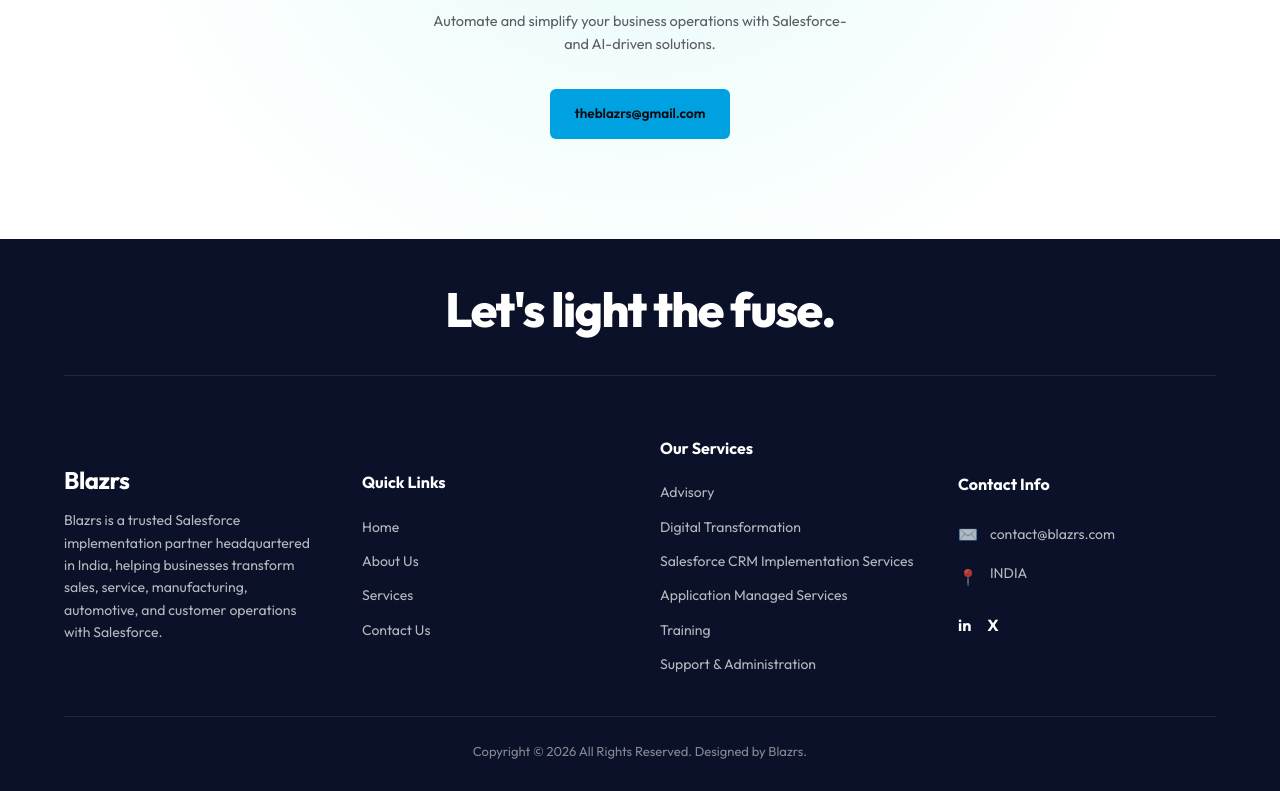
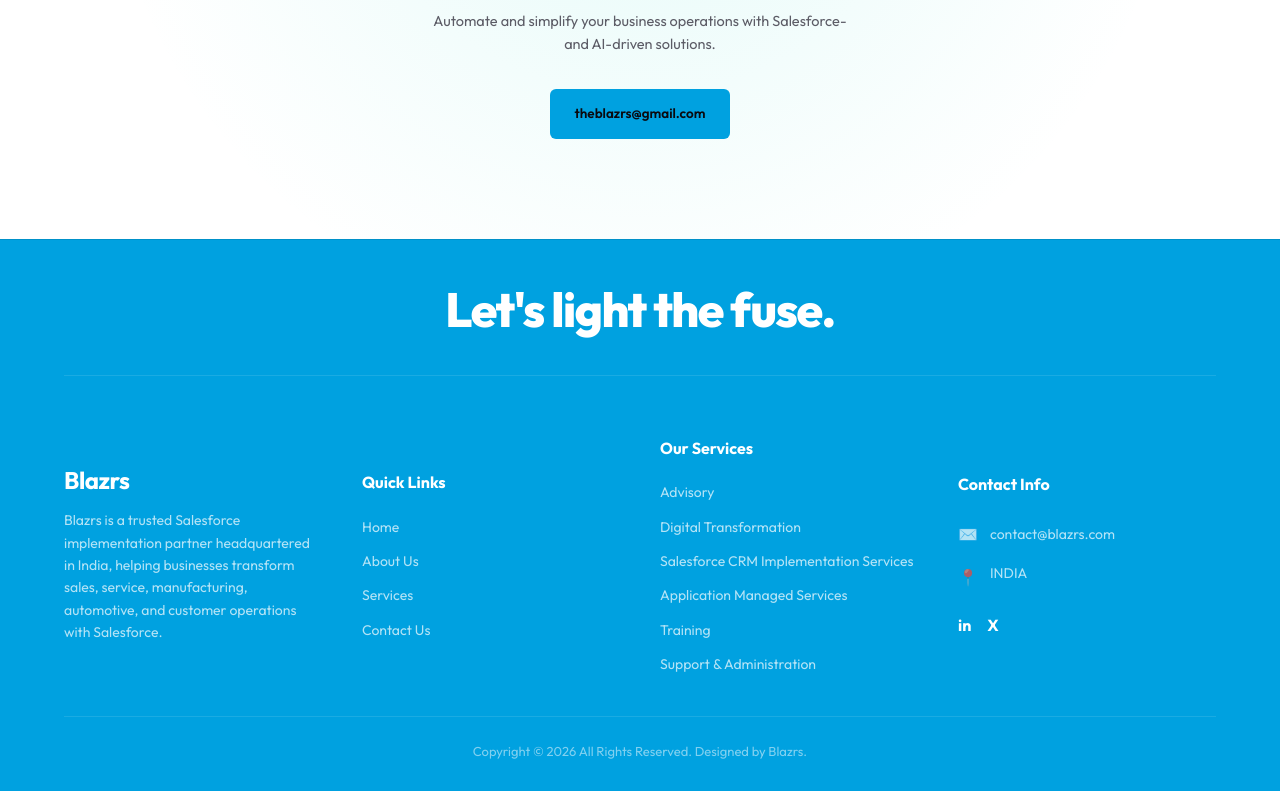
Before and after one commit to YashParkhi07/blazrs, a website: page index.html in a window 1280 px wide. Shown: the part 1496-2287 px from the top of the page. Drawn offline with Linux system fonts and the light colour scheme.

Commit message:
Update footer background color to #00A1E0

```diff
--- a/styles.css
+++ b/styles.css
@@ -1554,7 +1554,7 @@ body.blazx-page {
     footer {
       padding: 44px 0 30px;
       border-top: 1px solid var(--line);
-      background-color: #0A1128;
+      background-color: #00A1E0;
     }
 
     .foot-grid {
```
